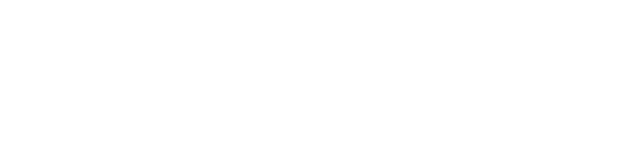
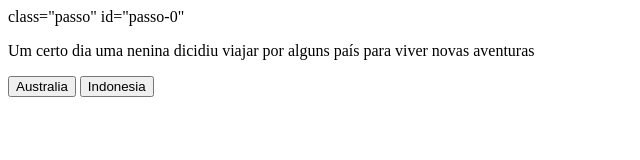
Before and after one commit to laireghis/algoritmo, a plain HTML site: page index.html in a window 1280 px wide. Shown: the whole page, without its empty margins (0-640 px from the left). Drawn offline with Linux system fonts and the light colour scheme.

Commit message:
Add files via upload

```diff
--- a/index.html
+++ b/index.html
@@ -3,12 +3,14 @@
 <head>
     <meta charset="UTF-8">
     <meta name="viewport" content="width=device-width, initial-scale=1.0">
-    <title>Em busca da cidade perdida</title>
+    <title>Vivendo novas aventuras</title>
 </head>
 <body>
    <main>
-       <div>
-        <p></p>
+       <div> class="passo" id="passo-0"
+        <p>Um certo dia uma nenina dicidiu viajar por alguns país para viver novas aventuras</p>
+        <button class="btn-proximo" data-proximo="1">Australia</button>
+        <button class="btn-proximo" data-proximo="1">Indonesia</button>
        </div>
    </main>
 
```
Also changed, not shown: script.js (+11 -0 lines).
